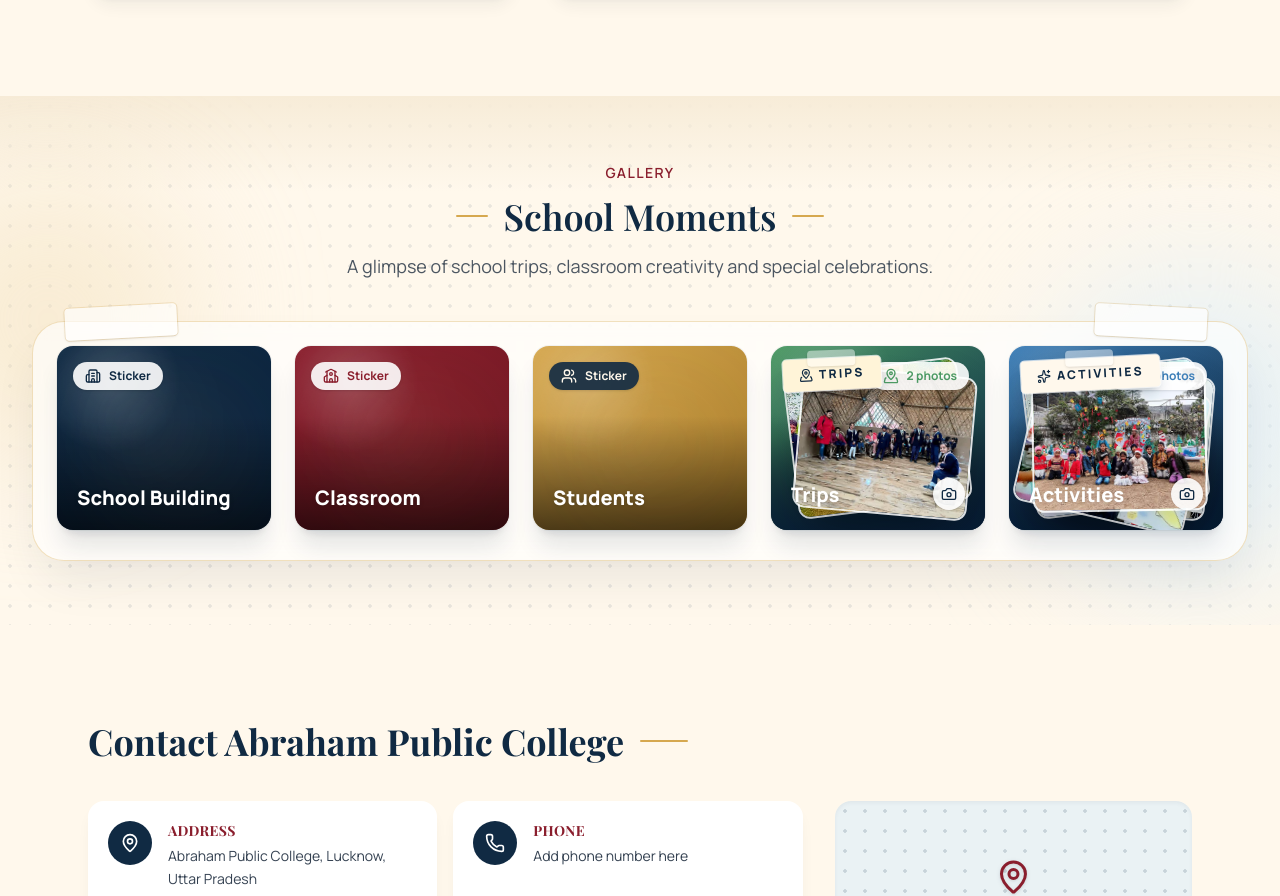
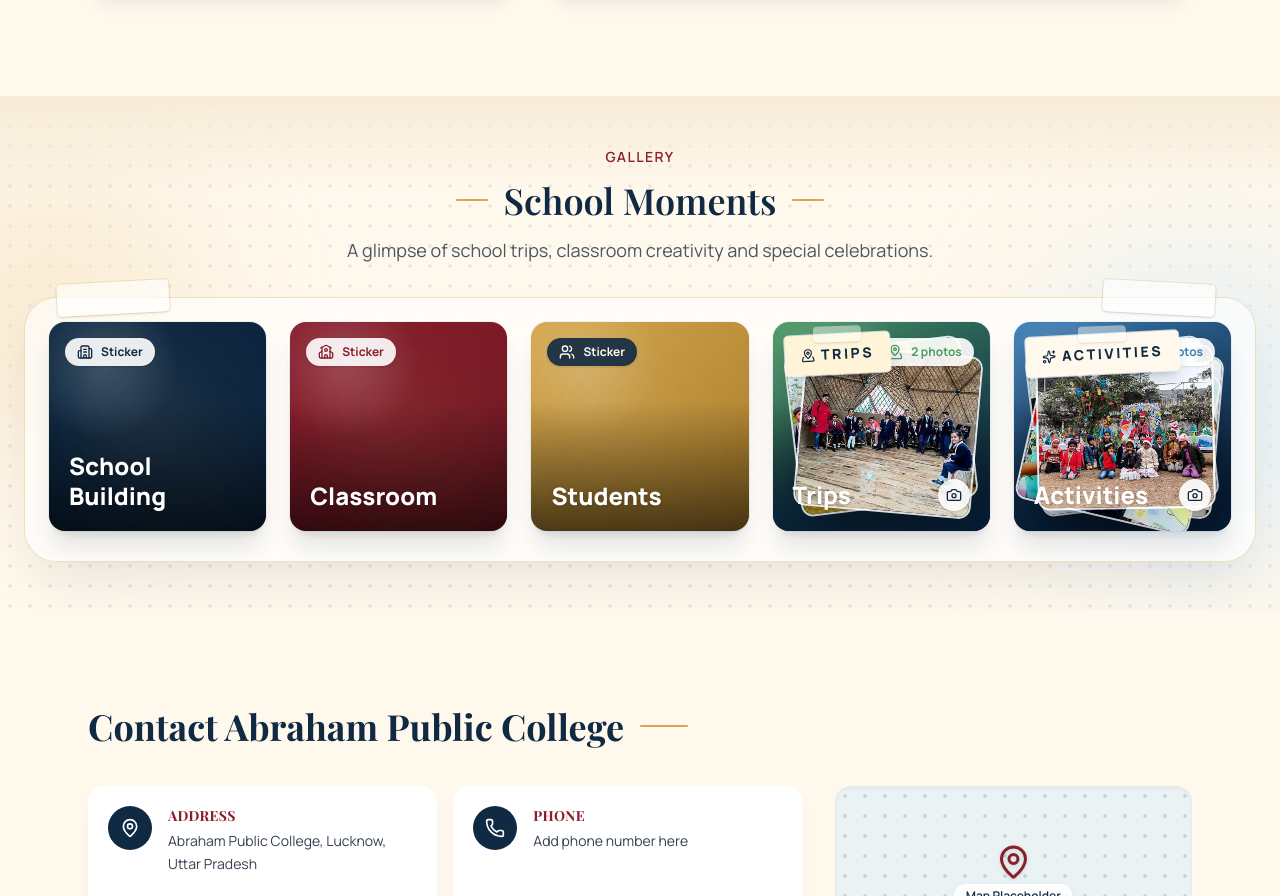
Before and after one commit to shopfrontstudio/Abraham-public-college, a React (Vite) app: page / in a window 1280 px wide. Shown: the part 2344-3240 px from the top of the page. Built offline with nearby package versions, Linux system fonts and the light colour scheme; a web font is replaced by a local one.

Commit message:
Increase gallery sticker scale

```diff
--- a/src/components/Gallery.jsx
+++ b/src/components/Gallery.jsx
@@ -53,7 +53,7 @@
     <button
       type="button"
       onClick={() => hasPhotos && onOpen(category)}
-      className={`group relative aspect-[1.16/1] w-full overflow-hidden rounded-2xl text-left shadow-xl shadow-navy/12 ring-1 ring-navy/5 transition-all duration-300 hover:-translate-y-2 hover:shadow-2xl hover:shadow-navy/18 hover:ring-gold/55 focus-visible:ring-2 focus-visible:ring-gold ${hasPhotos ? "cursor-pointer" : "cursor-default"}`}
+      className={`group relative aspect-[1.04/1] w-full overflow-hidden rounded-2xl text-left shadow-xl shadow-navy/12 ring-1 ring-navy/5 transition-all duration-300 hover:-translate-y-2 hover:shadow-2xl hover:shadow-navy/18 hover:ring-gold/55 focus-visible:ring-2 focus-visible:ring-gold ${hasPhotos ? "cursor-pointer" : "cursor-default"}`}
       aria-label={hasPhotos ? `Open ${category.label} gallery` : category.label}
     >
       <div className={`absolute inset-0 bg-gradient-to-br ${style.gradient}`} />
@@ -82,7 +82,7 @@
           ))}
           <div className="absolute inset-0 bg-gradient-to-t from-navy-deep/75 via-navy-deep/10 to-transparent" />
           <span
-            className={`absolute left-3 top-3 z-30 inline-flex -rotate-3 items-center gap-1.5 rounded-sm px-4 py-2 font-body text-xs font-black uppercase tracking-[0.18em] shadow-lg shadow-navy/20 ring-1 ring-white/70 ${style.tape}`}
+            className={`absolute left-3 top-3 z-30 inline-flex -rotate-3 items-center gap-1.5 rounded-sm px-4 py-2.5 font-body text-xs font-black uppercase tracking-[0.18em] shadow-lg shadow-navy/20 ring-1 ring-white/70 md:text-sm ${style.tape}`}
           >
             <span className="absolute -top-2 left-1/2 h-4 w-12 -translate-x-1/2 rotate-1 rounded-sm bg-white/45 shadow-sm" aria-hidden="true" />
             <CategoryIcon className="relative h-3.5 w-3.5" aria-hidden="true" />
@@ -102,7 +102,7 @@
       </span>
 
       <span className="absolute bottom-5 left-5 right-5 z-20 flex items-center justify-between gap-3">
-        <span className="font-body text-lg font-black leading-tight text-white drop-shadow md:text-xl">
+        <span className="font-body text-xl font-black leading-tight text-white drop-shadow md:text-2xl">
           {category.label}
         </span>
         {hasPhotos && (
@@ -213,13 +213,13 @@
   const categories = gallery.categories ?? [];
 
   return (
-    <section className="relative overflow-hidden bg-cream py-12 md:py-16">
+    <section className="relative overflow-hidden bg-cream py-10 md:py-12">
       <div aria-hidden="true" className="bg-dot-grid absolute inset-0 opacity-55" />
       <div className="absolute inset-x-0 top-0 h-24 bg-gradient-to-b from-cream-deep to-transparent" aria-hidden="true" />
       <div className="absolute -left-24 top-20 h-72 w-72 rounded-full bg-gold-soft/50 blur-3xl" aria-hidden="true" />
       <div className="absolute -right-20 bottom-10 h-80 w-80 rounded-full bg-blue-card/65 blur-3xl" aria-hidden="true" />
 
-      <div className="relative mx-auto max-w-7xl px-5 md:px-8">
+      <div className="relative mx-auto max-w-[92rem] px-4 md:px-6">
         <Reveal>
           <div className="mx-auto max-w-2xl text-center">
             <span className="font-body text-sm font-semibold uppercase tracking-widest text-maroon">
@@ -234,7 +234,7 @@
           </div>
         </Reveal>
 
-        <div className="relative mt-8 rounded-[2rem] border border-gold/35 bg-white/65 p-4 shadow-2xl shadow-navy/10 backdrop-blur-sm md:mt-10 md:p-6">
+        <div className="relative mt-6 rounded-[2rem] border border-gold/35 bg-white/65 p-4 shadow-2xl shadow-navy/10 backdrop-blur-sm md:mt-8 md:p-6">
           <div className="absolute -top-4 left-8 h-8 w-28 -rotate-3 rounded-sm bg-white/65 shadow-sm ring-1 ring-gold/25" aria-hidden="true" />
           <div className="absolute -top-4 right-10 h-8 w-28 rotate-3 rounded-sm bg-white/65 shadow-sm ring-1 ring-gold/25" aria-hidden="true" />
           <RevealGroup className="grid grid-cols-1 gap-5 sm:grid-cols-2 lg:grid-cols-5 lg:gap-6" stagger={0.07}>
```
